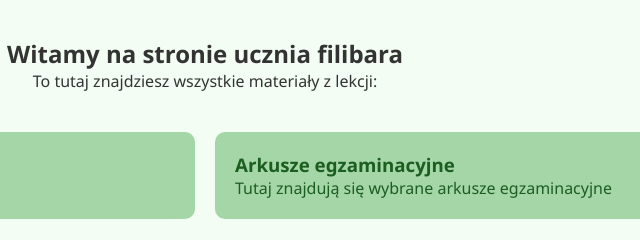
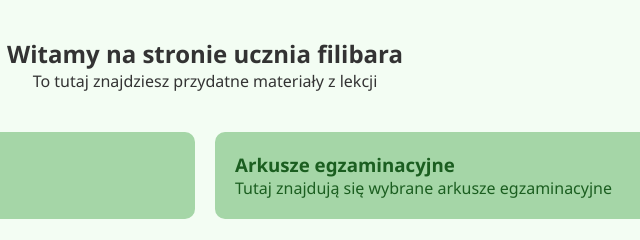
Before and after one commit to filibara/filibara.github.io, a plain HTML site: page index.html in a window 1280 px wide. Shown: the part 140-380 px from the top of the page, 435-1075 px from the left. Drawn offline with Linux system fonts and the light colour scheme.

Commit message:
Update index.html

```diff
--- a/index.html
+++ b/index.html
@@ -26,7 +26,7 @@
   <main>
     <section class="intro">
       <h2>Witamy na stronie ucznia filibara</h2>
-      <p>To tutaj znajdziesz wszystkie materiały z lekcji:</p>
+      <p>To tutaj znajdziesz przydatne materiały z lekcji</p>
     </section>
 
     <section class="tiles">
```
